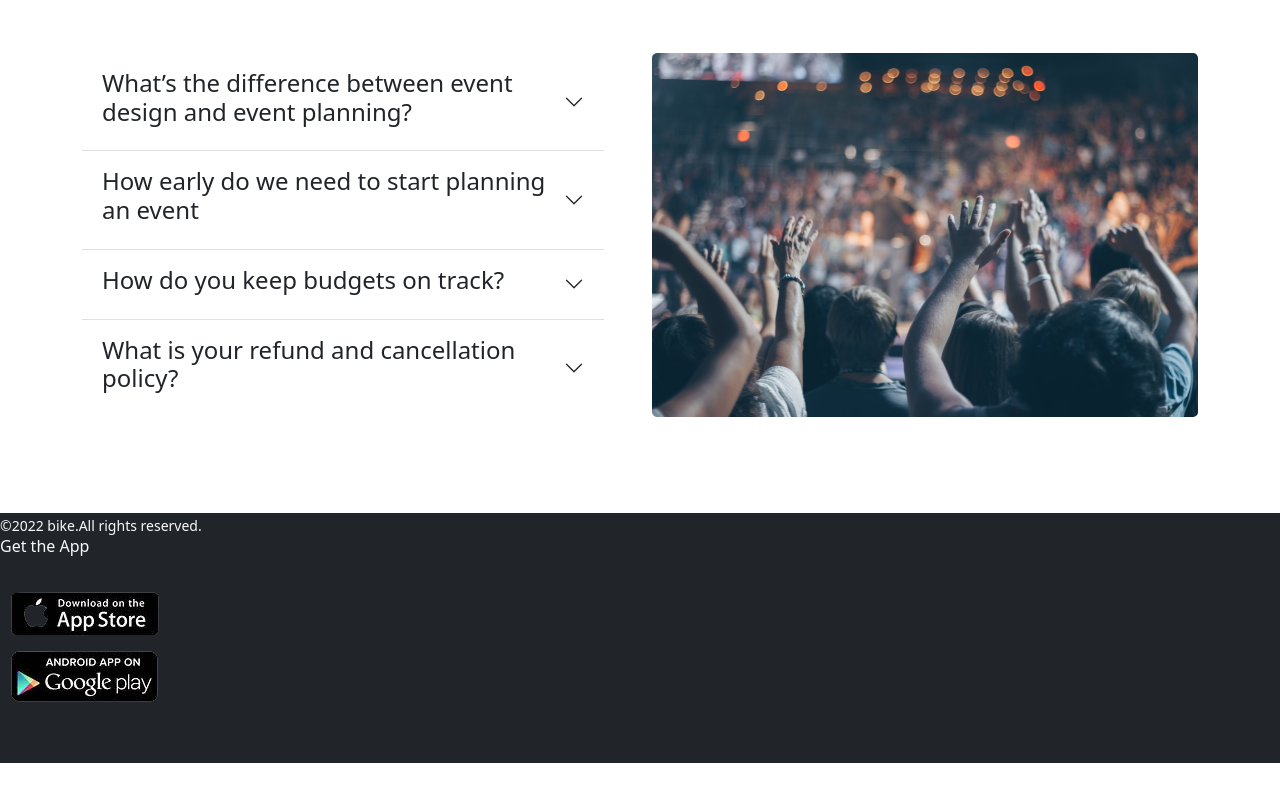
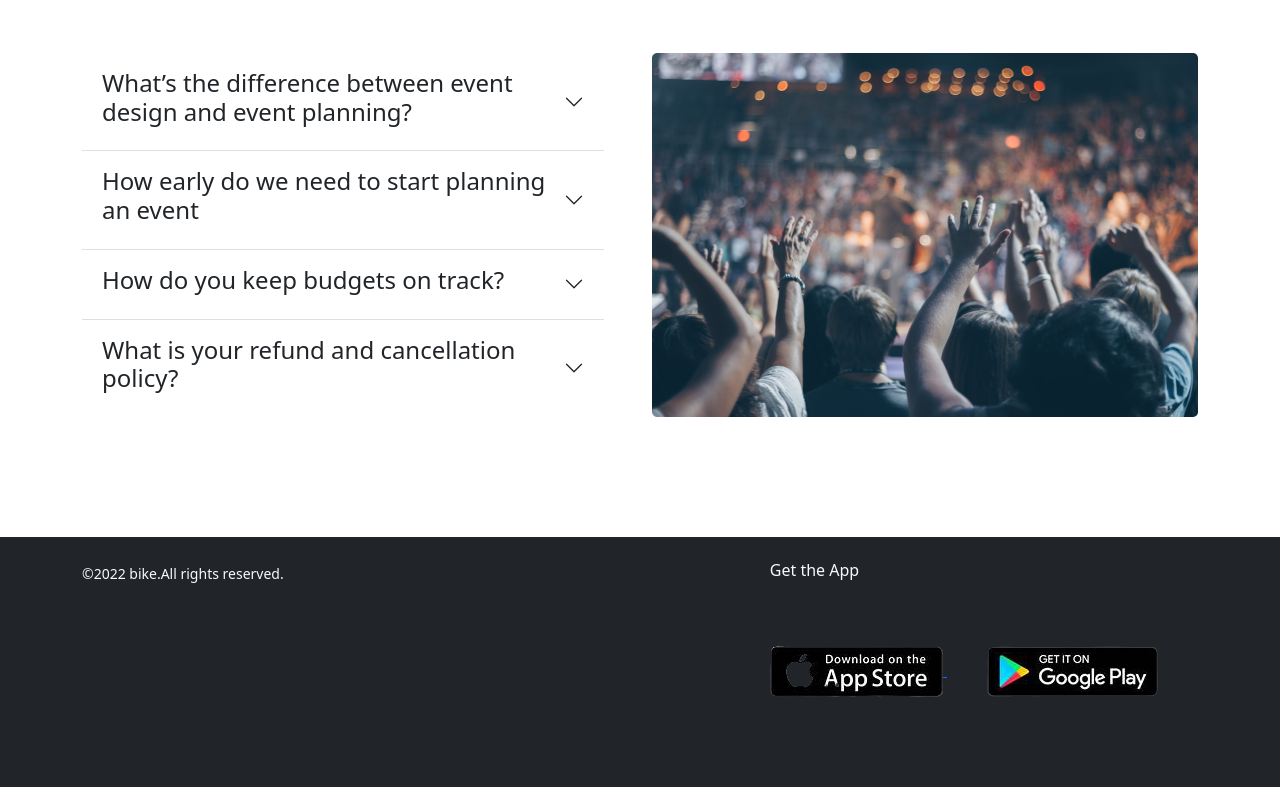
Before and after one commit to saminakter8/assignment-3rd, a plain HTML site: page index.html in a window 1280 px wide. Shown: the part 1205-1992 px from the top of the page. Before the commit the page ends 1968 px from the top, so only its background shows below. Drawn offline with nearby package versions, Linux system fonts and the light colour scheme.

Commit message:
assignment-3

```diff
--- a/index.html
+++ b/index.html
@@ -274,16 +274,31 @@
   <br>
   <br>
   <footer style="height:250px;" class="bg-dark ">
-    <section class="">
 
-      <small class="text-light">&copy;2022 bike.All rights reserved.</small>
+        <section class="container d-flex justify-content-between py-4 my-4 ">
+          <div class="text-light p-100px">
+            <small >&copy;2022 bike.All rights reserved.</small>
+          </div>
+                <div class="text-right ">
+                  <h6 class="text-light pb-100">Get the App</h6>
+                  <a href="https://apple.store">
+                  <img class=""src="apple.png" alt="apple">
+                  </a>
+                  <a href="https://google.com ">
+                    <img class=""src="google.png" alt="google">
+                  </a>
+                </div>
 
-        <div>
-        <h6 class="text-light">Get the App</h6>
-        <img src="app.png" alt="google & apple">
-        </div>
 
-    </section>
+        </section>
+
+
+
+
+
+
+
+
 
   </footer>
   <script src="https://cdn.jsdelivr.net/npm/bootstrap@5.1.3/dist/js/bootstrap.bundle.min.js" integrity="sha384-ka7Sk0Gln4gmtz2MlQnikT1wXgYsOg+OMhuP+IlRH9sENBO0LRn5q+8nbTov4+1p" crossorigin="anonymous"></script>
```
Also changed, not shown: app.png (deleted), apple.png (added), google.png (added).
